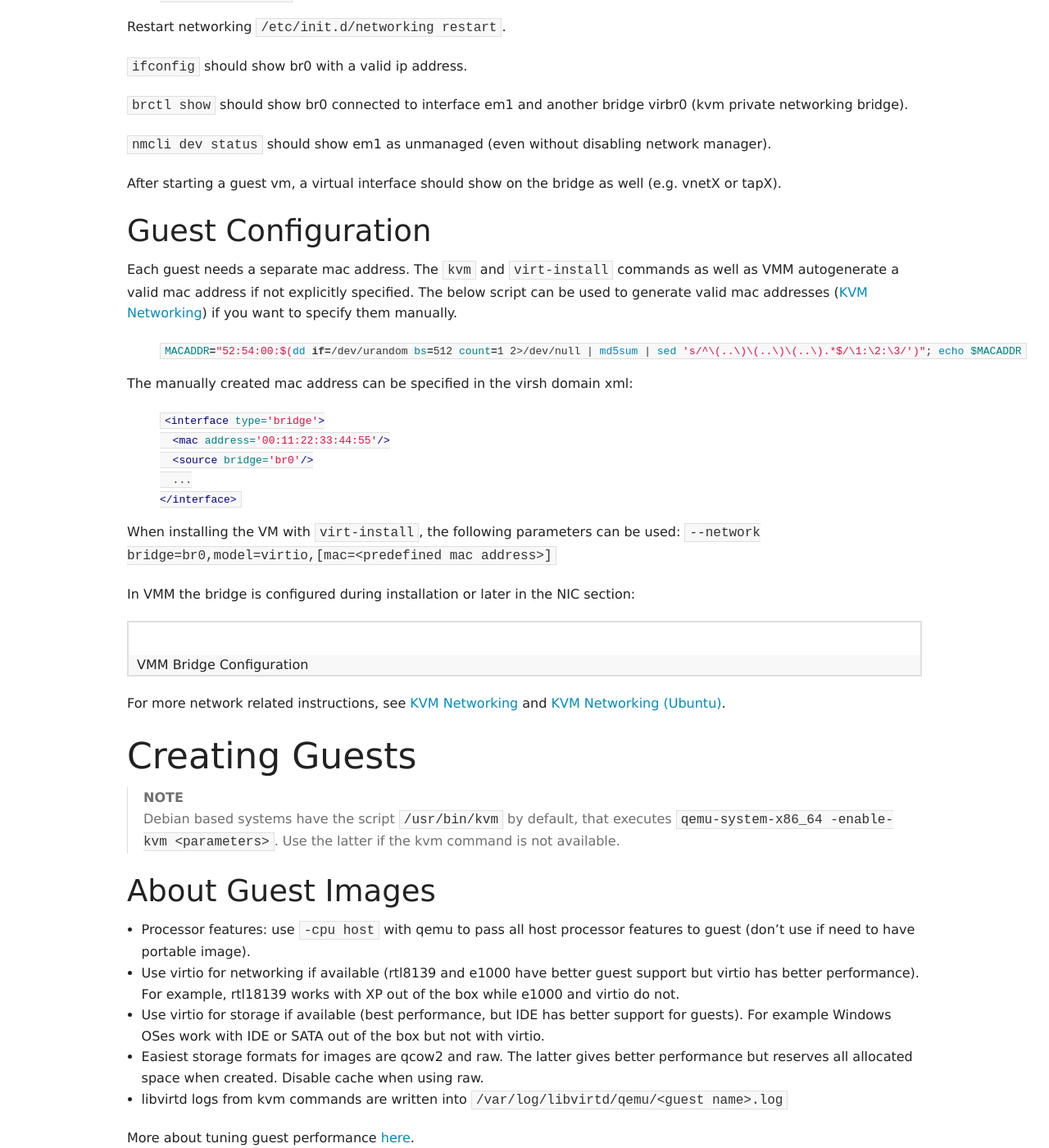
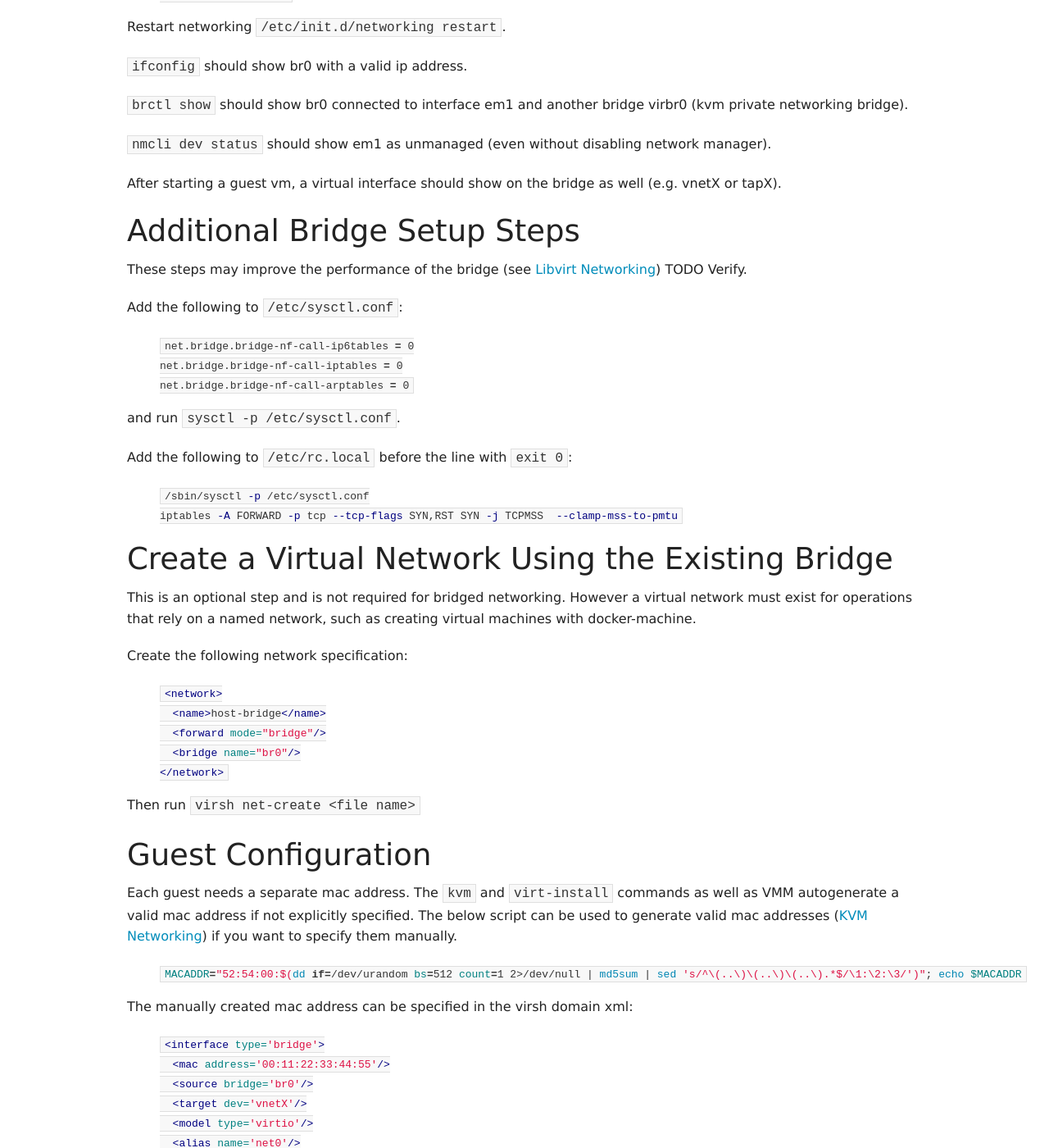
Before and after one commit to mikkorepolainen/mikkorepolainen.github.io, a Jekyll site: the page built from documents/_posts/2015-10-07-virtualization-with-kvm.md, in a window 1280 px wide and 1400 px high, scrolled down 3034 px. Shown: the whole window at 82% size. Built offline with Jekyll 4.4.1, drawn with Linux system fonts in a browser that asks for light colours; some of the changed text lies outside the part shown.

Commit message:
Started taking notes on docker, additions to kvm

```diff
--- a/documents/_posts/2015-10-07-virtualization-with-kvm.md
+++ b/documents/_posts/2015-10-07-virtualization-with-kvm.md
@@ -144,6 +144,46 @@ Restart networking `/etc/init.d/networking restart`.
 
 After starting a guest vm, a virtual interface should show on the bridge as well (e.g. vnetX or tapX).
 
+Additional Bridge Setup Steps
+--------------------------
+
+These steps may improve the performance of the bridge (see [Libvirt Networking]) TODO Verify.
+
+Add the following to `/etc/sysctl.conf`:
+
+{% highlight bash %}
+net.bridge.bridge-nf-call-ip6tables = 0
+net.bridge.bridge-nf-call-iptables = 0
+net.bridge.bridge-nf-call-arptables = 0
+{% endhighlight %}
+
+and run `sysctl -p /etc/sysctl.conf`.
+
+Add the following to `/etc/rc.local` before the line with `exit 0`:
+
+{% highlight bash %}
+/sbin/sysctl -p /etc/sysctl.conf
+iptables -A FORWARD -p tcp --tcp-flags SYN,RST SYN -j TCPMSS  --clamp-mss-to-pmtu
+{% endhighlight %}
+
+Create a Virtual Network Using the Existing Bridge
+---------------------------------
+
+This is an optional step and is not required for bridged networking.
+However a virtual network must exist for operations that rely on a named network, such as creating virtual machines with docker-machine.
+
+Create the following network specification:
+
+{% highlight xml %}
+<network>
+  <name>host-bridge</name>
+  <forward mode="bridge"/>
+  <bridge name="br0"/>
+</network>
+{% endhighlight %}
+
+Then run `virsh net-create <file name>`
+
 Guest Configuration
 ------------------------------
 
@@ -160,17 +200,21 @@ The manually created mac address can be specified in the virsh domain xml:
 <interface type='bridge'>
   <mac address='00:11:22:33:44:55'/>
   <source bridge='br0'/>
-  ...
+  <target dev='vnetX'/>
+  <model type='virtio'/>
+  <alias name='net0'/>
+  <address ... />
 </interface>
 {% endhighlight %}
 
 When installing the VM with `virt-install`, the following parameters can be used: `--network bridge=br0,model=virtio,[mac=<predefined mac address>]`
+(or `--network network=<network name>,model=virtio` if you have created a libvirt virtual network using the bridge).
 
 In VMM the bridge is configured during installation or later in the NIC section:
 
 {% include figure.html id="vmm-bridge" url="../images/vmm-bridge.png" caption="VMM Bridge Configuration" description="Select the bridge in the NIC configuration of the virtual machine." %}
 
-For more network related instructions, see [KVM Networking] and [KVM Networking (Ubuntu)].
+For more network related instructions, see [Libvirt Networking], [KVM Networking] and [KVM Networking (Ubuntu)].
 
 Creating Guests
 ====================
@@ -323,7 +367,7 @@ sudo kvm -hda xp.img -boot c -m 1024
 {% endhighlight %}
 
 The resulting image can be imported to be managed under libvirt using either `virt-install` or VMM.
-A third method is to create a domain xml file manually and use the virsh commands (see section [Managing Guests](#kvm-management)) to define the virtual machine.
+A third method is to create a domain xml file manually and use the virsh commands (see section [Managing Guests](#Managing_Guests)) to define the virtual machine.
 
 ###With virt-install
 
@@ -435,6 +479,7 @@ Curious people can look in `/var/log/libvirt/qemu/<guest name>.log` to see the k
 To import an existing image, select the "Import existing disk image" option when creating a new VM.
 
 ### With vm-builder
+
 TODO https://www.howtoforge.com/virtualization-with-kvm-on-ubuntu-12.10 for vmbuilder, LVM-based virtual machines
 
 Console Access to Linux Guest From Host
@@ -561,7 +606,7 @@ All of the options above generate a new Name, MAC and UUID automatically. Howeve
 Cloning the Virtual Machine
 ------------------------------
 
-Shut down the source guest VM before cloning.
+Shut down the source guest VM before cloning, e.g. `virsh shutdown <source guest name>`.
 
 **With [virt-clone]**
 
@@ -583,6 +628,8 @@ A better approach (for linux guests) is to use `virt-edit` from the `libguestfs-
 - `virt-edit -d <new guest name> /etc/hosts`
 
 Instead of the `-d` option for guest name you can use the `-a` option to supply a path to the disk image directly.
+Unfortunately the EDITOR environment variable does not affect virt-edit so the command brings up the vi editor by default.
+TODO maybe there's another env variable... quick googling did not yield any results.
 
 Libguestfs provides a lot more useful tools for vm image manipulation. See here: [libguestfs].
 If you do not have access to `libguestfs-tools`, there's another method described here: [How to clone virtual machines in KVM - tutorial].
@@ -798,6 +845,7 @@ Documentation
 - [Ubuntu libvirt guide]
 - [libguestfs]
 - [Libvirt Domain XML Format]
+- [Libvirt Networking]
 
 Man Pages
 ------------------------------
@@ -841,6 +889,7 @@ Related Documents
 [KVM Virsh Help]: https://help.ubuntu.com/community/KVM/Virsh
 [KVM VT-d]: http://www.linux-kvm.org/page/How_to_assign_devices_with_VT-d_in_KVM
 [Ubuntu libvirt guide]: https://help.ubuntu.com/lts/serverguide/libvirt.html
+[Libvirt Networking]: http://wiki.libvirt.org/page/Networking
 
 [qemu-system-x86_64]: http://manpages.ubuntu.com/manpages/trusty/en/man1/qemu-system-x86_64.1.html
 [virt-install]: http://manpages.ubuntu.com/manpages/trusty/en/man1/virt-install.1.html "test"
```
Also changed, not shown: other parts of documents/_posts/2015-10-07-virtualization-with-kvm.md (+1 -1 lines), documents/_posts/2016-05-01-docker.md (added, +119 -0 lines).
